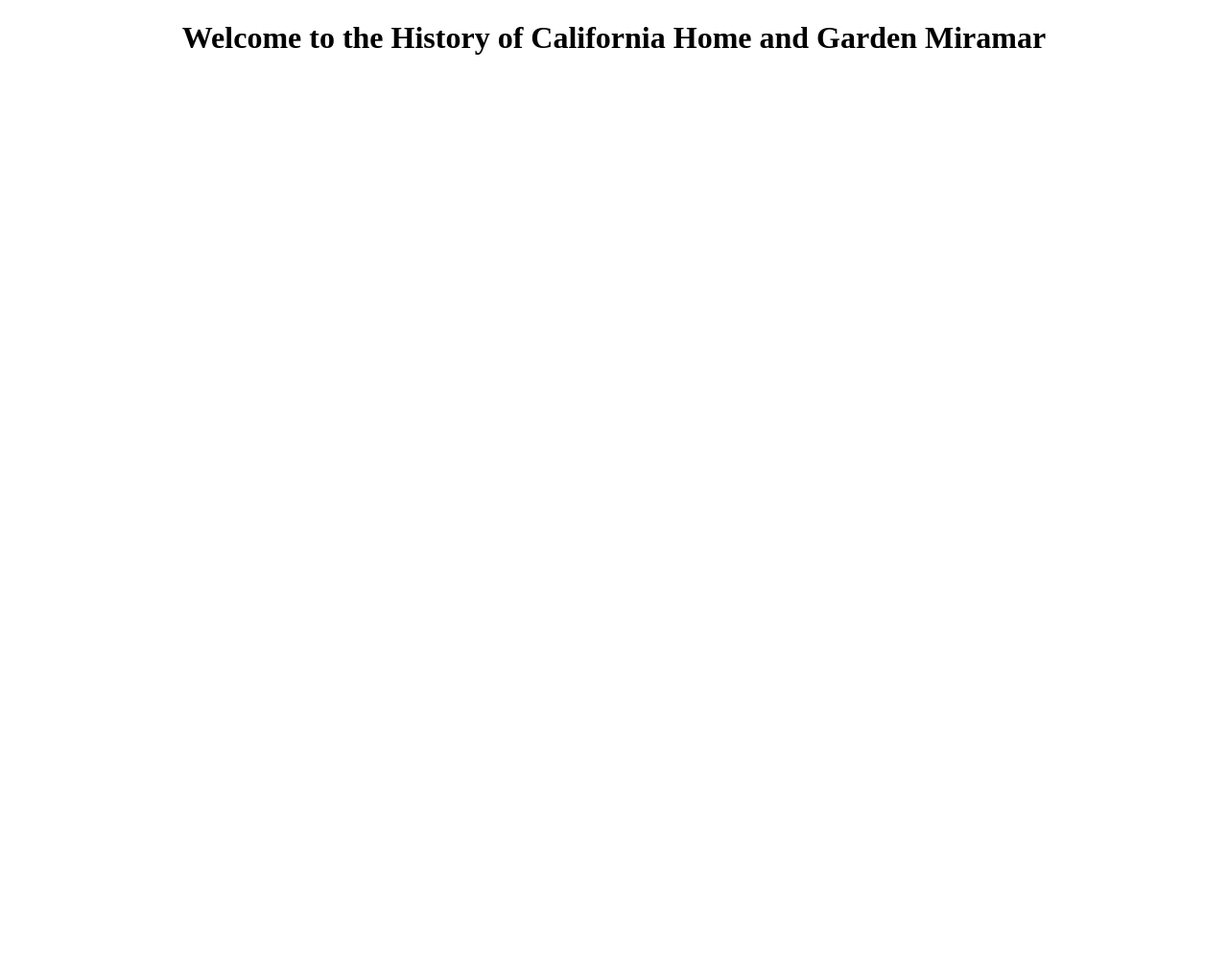
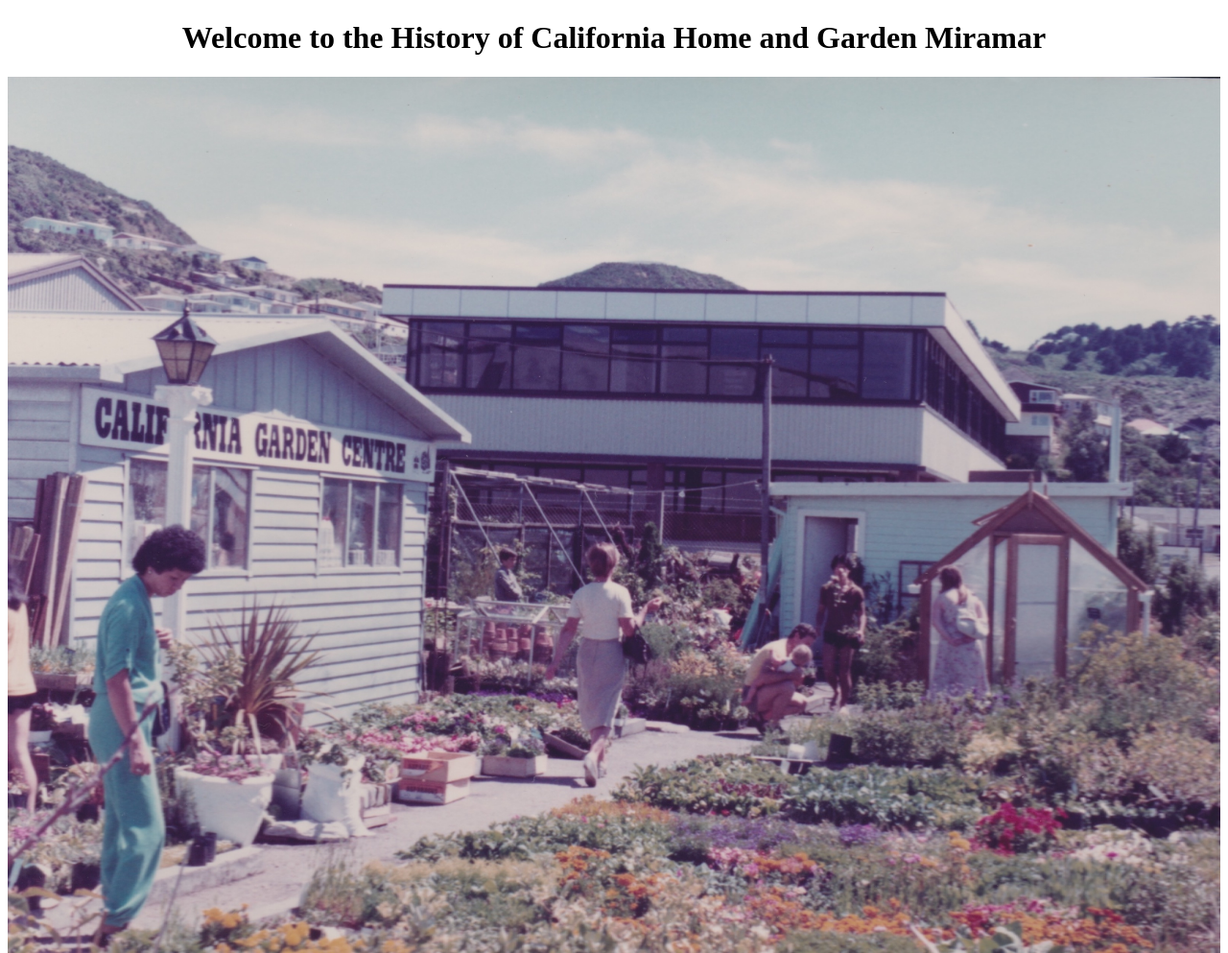
Before and after one commit to michael-lowe-nz/California-Miramar-History, a React app: page / in a window 1280 px wide. Shown: the whole page at 96% size. Before the commit the page ends 800 px from the top, so only its background shows below. Built offline with nearby package versions, Linux system fonts and the light colour scheme.

Commit message:
Add an image into he app component to test that relative file paths are working

```diff
--- a/components/app.js
+++ b/components/app.js
@@ -7,7 +7,14 @@
   }
 
   render () {
-    return <h1>Welcome to the History of California Home and Garden Miramar</h1>
+    return (
+      <div className="app">
+        <h1>Welcome to the History of California Home and Garden Miramar</h1>
+        <div>
+          <img src="../img/cali_garage.jpg" className="heroImage"></img>
+        </div>
+      </div>
+    )
   }
 
 }
--- a/index.css
+++ b/index.css
@@ -1,3 +1,7 @@
 main {
   text-align: center;
 }
+
+.heroImage {
+  max-width: 100%;
+}
```
Also changed, not shown: img/cali_garage.jpg (added).
